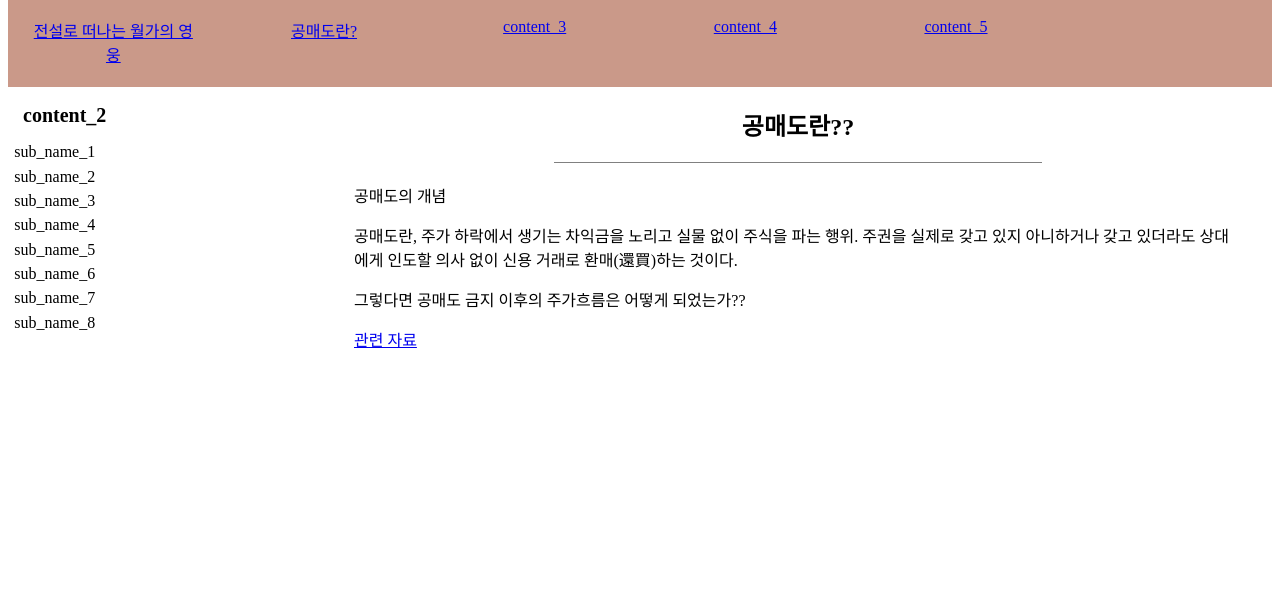
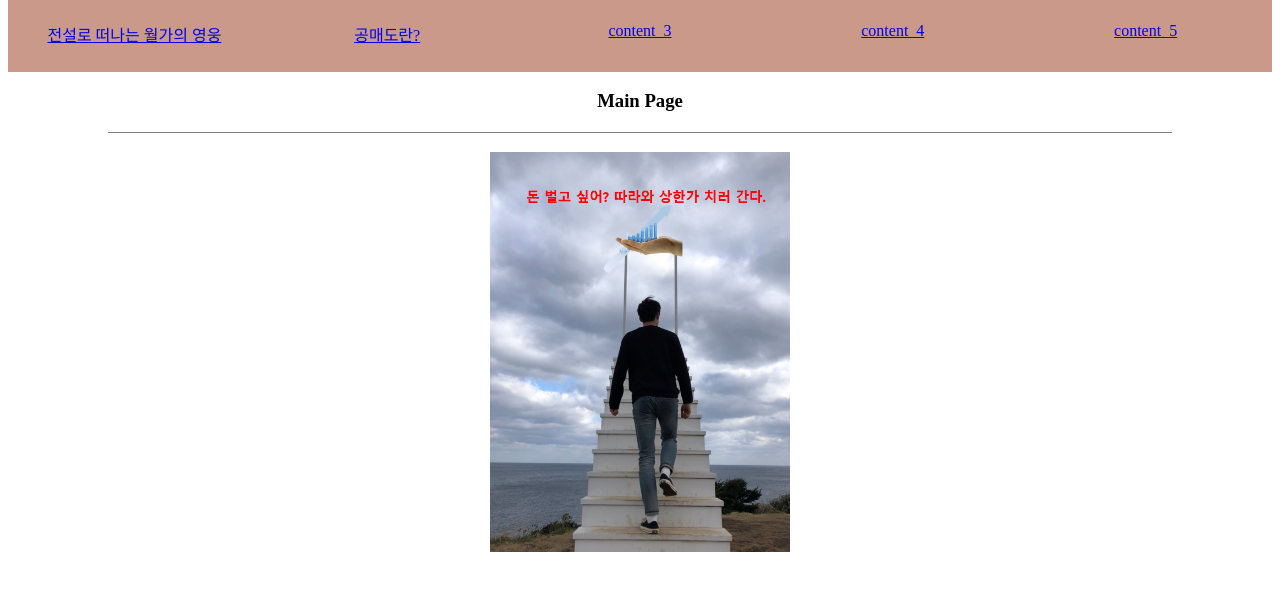
Before and after one commit to lleeeeedong221/Dong-Stock, a plain HTML site: page index.html in a window 1280 px wide. Shown: the part 85-676 px from the top of the page. Drawn offline with Linux system fonts and the light colour scheme.

Commit message:
Update index.html

```diff
--- a/index.html
+++ b/index.html
@@ -4,11 +4,86 @@
     <meta charset="UTF-8">
     <meta name="viewport" content="width=device-width, initial-scale=1.0">
     <title>Dong'stock</title>
-    <link rel="stylesheet" href="style.css">
+    <style>
+        #main{
+            color: honeydew;
+            text-decoration: none;
+        }
+        h1{
+            margin: 0%;
+            padding-top: 10px;
+            text-align: center;
+            background-color: rgb(202, 153, 137);
+            color: floralwhite;
+        }
+        .head_h2{
+            margin: 0%;
+            text-align: center;
+            background-color: rgb(202, 153, 137);
+            color : white;
+        }
+        .wrapper{
+            margin: 0%;
+            text-align: center;
+            background-color: rgb(202, 153, 137)
+        }
+        .sub{
+            margin: 0%;
+            font-size: 16px;
+            color: dimgray;
+        }
+        ul{
+            list-style: none;
+            padding-inline-start: 0px;
+            display : grid;
+            grid-template-columns: 1fr 1fr 1fr 1fr;
+            grid-template-rows: 1fr;
+        }
+        li{
+           margin: 10%;
+        }
+        .aside_li{
+            margin: 2%;
+        }
+        .aside_ol{
+            padding-left: 0%;
+            list-style: none;
+        }
+        .aside_h2{
+            font-size: 20px;
+            padding-left: 15px;
+        }
+        @media(min-width: 550px){
+            ul{
+            list-style: none;
+            padding-inline-start: 0px;
+            display : grid;
+            grid-template-columns: 1fr 1fr 1fr 1fr 1fr;
+            }
+        }
+        #col{
+            display: grid;
+            grid-template-columns: 1fr 3fr;
+        }
+        .article{
+            margin-left: 30px;
+            margin-right: 30px;
+        }
+        .head{
+            text-align: center;
+            margin-left: 100px;
+            margin-right: 100px;
+            padding-bottom: 20px;
+            border-bottom: 1px solid gray;
+        }
+        .main{
+            text-align: center;
+        }
+    </style>
     <header>
         <div id="header">
             <div class='Link'>
-                <h1><a id="main" href="index.html">DS</a> </h1>
+                <h1 > <a id="main" href="index.html">DS</a> </h1>
                 <h2 class='head_h2'> Dong'Stock</h2>
             </div>
         </div>
@@ -19,36 +94,14 @@
                 <li> <a href="content_3.html">content_3</a></li>
                 <li> <a href="content_4.html">content_4</a></li>
                 <li> <a href="content_5.html">content_5</a></li>
-
             </ul>
         </div>
     </header>
 </head>
 <body>
-    <div id='col'>
-        <nav class='aside'>
-            <h2 class='aside_h2'> content_2 </h2>
-            <ol class='aside_ol'>
-                <li class='aside_li'> <span>sub_name_1 </span> </li>
-                <li class='aside_li'> <span>sub_name_2 </span> </li>
-                <li class='aside_li'> <span>sub_name_3 </span> </li>
-                <li class='aside_li'> <span>sub_name_4 </span> </li>
-                <li class='aside_li'> <span>sub_name_5 </span> </li>
-                <li class='aside_li'> <span>sub_name_6 </span> </li>
-                <li class='aside_li'> <span>sub_name_7 </span> </li>
-                <li class='aside_li'> <span>sub_name_8 </span> </li>
-            </ol>
-        </nav>
-        <div class='article'>
-            <h2 class='head'> 공매도란?? </h2>
-            <p> 공매도의 개념</p>
-
-            <p>    공매도란, 주가 하락에서 생기는 차익금을 노리고 실물 없이 주식을 파는 행위. 주권을 실제로 갖고 있지 아니하거나 갖고 있더라도 상대에게 인도할 의사 없이 신용 거래로 환매(還買)하는 것이다.</li>
-            </p>
-
-            <p>그렇다면 공매도 금지 이후의 주가흐름은 어떻게 되었는가??</p>
-            <p> <a href='https://youtu.be/Kl7a2ev19Xg'>관련 자료</a></p>
-        </div>
+    <h3 class='head'> Main Page</h3>
+    <div class='main'>
+        <img class='img' src="main.jpg" width="300px" height="400px">
     </div>
 </body>
 </html>
```
